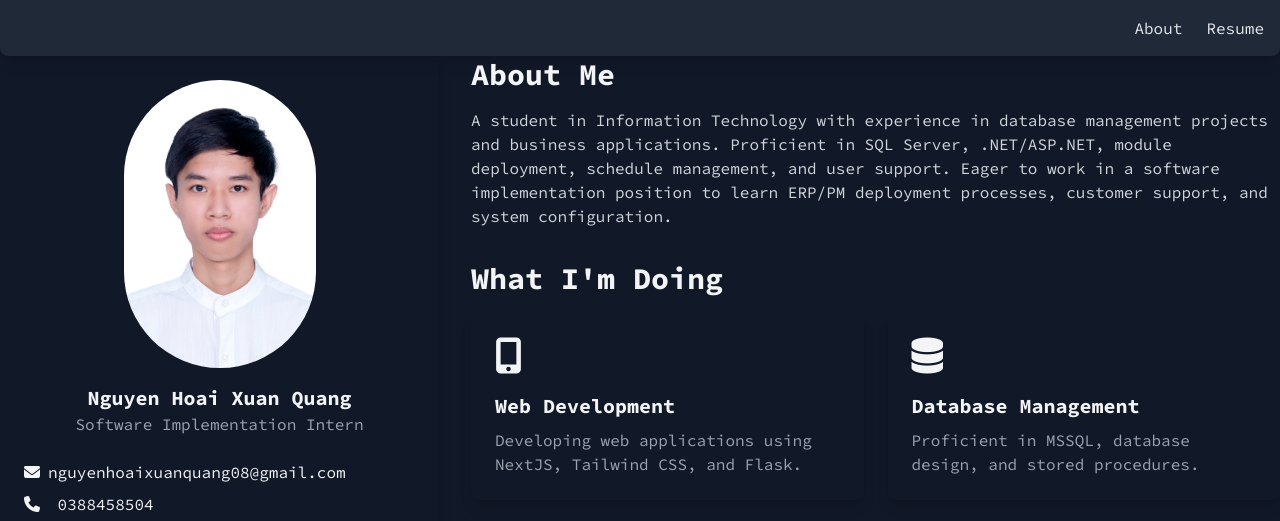
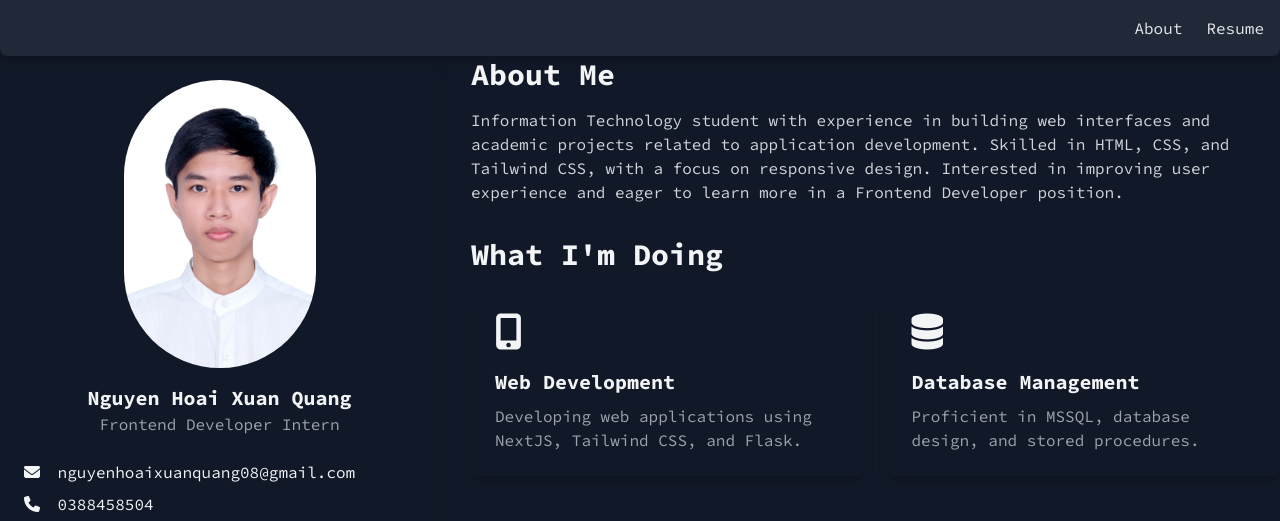
Before and after one commit to xuanquang0108/portfolio, a plain HTML site: page index.html in a window 1280 px wide. Shown: the top 521 px of the page. Drawn offline with nearby package versions, Linux system fonts and the light colour scheme.

Commit message:
- update content

```diff
--- a/index.html
+++ b/index.html
@@ -24,9 +24,9 @@
     <aside class="w-2/5 card-bg p-6 rounded-lg shadow-lg">
         <img src="images/avatar.jpg" alt="Avatar" class="rounded-full mx-auto mb-4 h-65 w-48">
         <h1 class="text-xl font-bold text-center">Nguyen Hoai Xuan Quang</h1>
-        <p class="text-gray-400 text-center">Software Implementation Intern</p>
+        <p class="text-gray-400 text-center">Frontend Developer Intern</p>
         <div class="inline-block mt-6 space-y-2 text-left">
-            <p><i class="fas fa-envelope accent-blue mr-2"></i><a href="mailto:nguyenhoaixuanquang08@gmail.com">nguyenhoaixuanquang08@gmail.com</p></a>
+            <p><i class="fas fa-envelope accent-blue mr-2"></i><a href="mailto:nguyenhoaixuanquang08@gmail.com"> nguyenhoaixuanquang08@gmail.com</a></p>
             <p><i class="fas fa-phone accent-blue mr-2"></i> 0388458504</p>
             <p><i class="fas fa-map-marker-alt accent-blue mr-2"></i> Dien Bien Phu, Thanh My Tay ward, Ho Chi Minh City</p>
             <p><i class="fab fa-linkedin accent-blue mr-2"></i> <a href="https://linkedin.com/in/nguyen-quang-018xq/" class="accent-blue">LinkedIn</a></p>
@@ -38,7 +38,9 @@
     <section class="w-3/4">
         <h2 class="text-3xl font-bold mb-4">About Me</h2>
         <p class="text-gray-300 mb-8">
-            A student in Information Technology with experience in database management projects and business applications. Proficient in SQL Server, .NET/ASP.NET, module deployment, schedule management, and user support. Eager to work in a software implementation position to learn ERP/PM deployment processes, customer support, and system configuration.
+            Information Technology student with experience in building web interfaces and academic projects related to application development.
+            Skilled in HTML, CSS, and Tailwind CSS, with a focus on responsive design.
+            Interested in improving user experience and eager to learn more in a Frontend Developer position.
         </p>
 
         <h2 class="text-3xl font-bold mb-4">What I'm Doing</h2>
```
